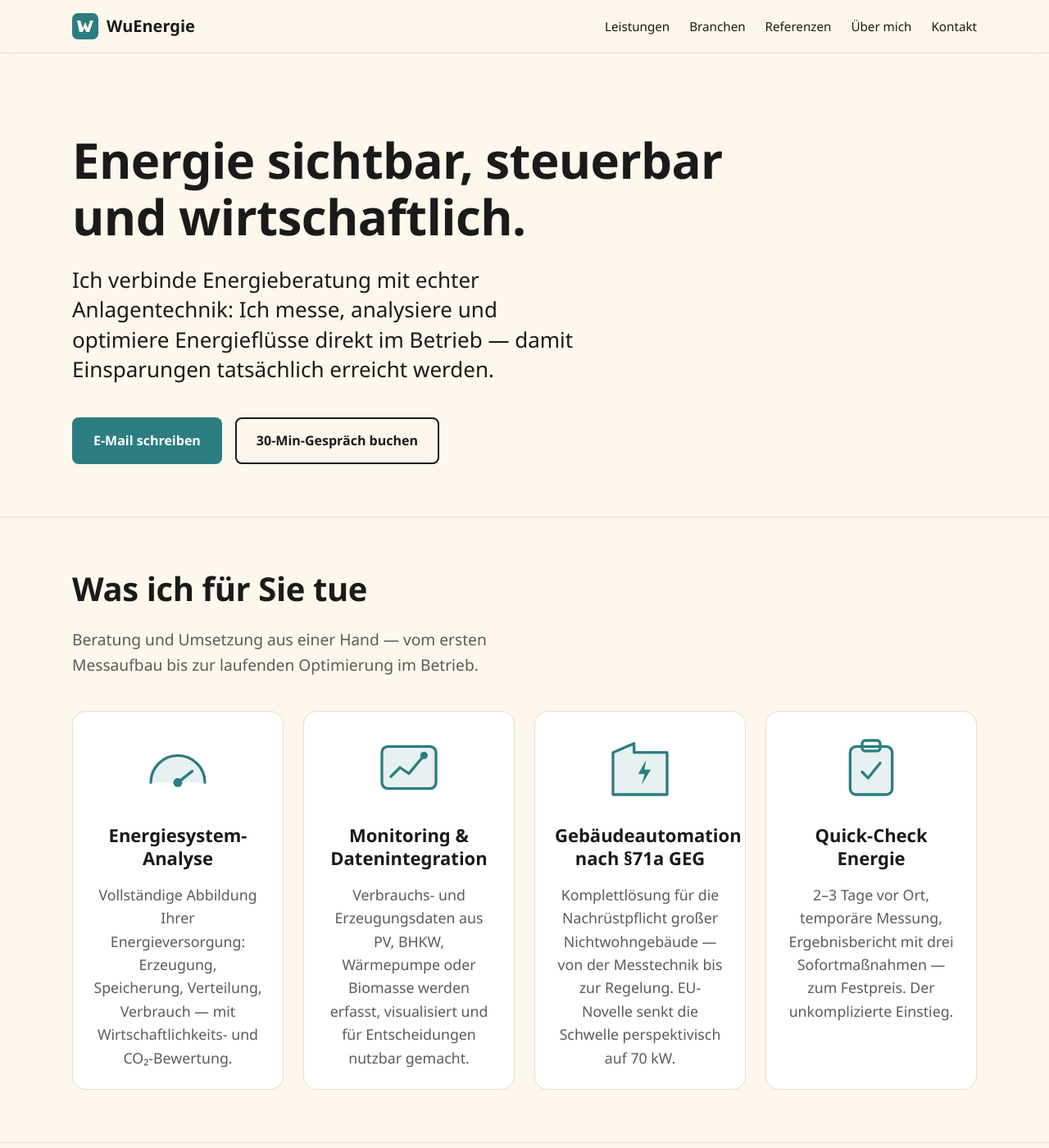
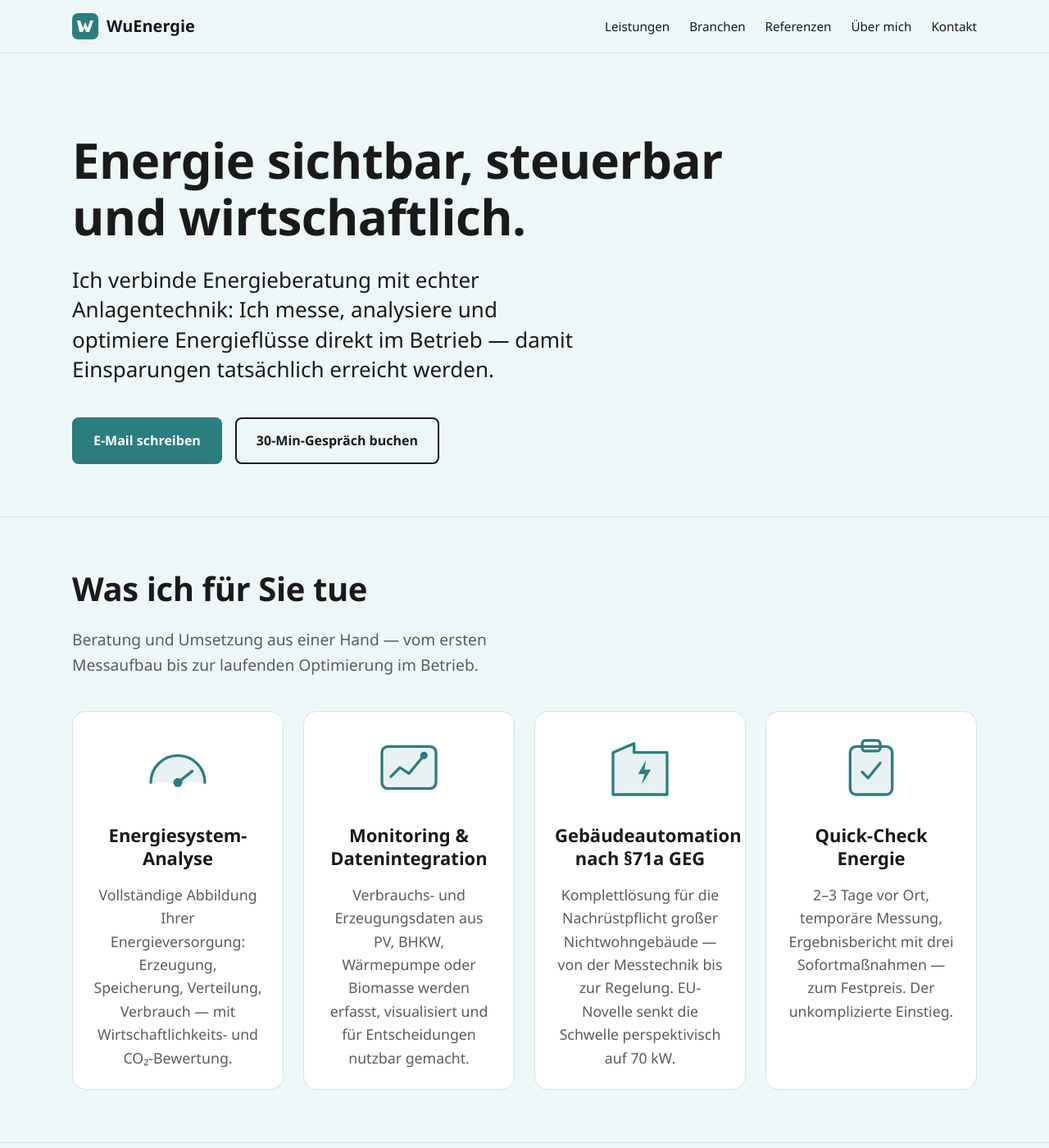
Before and after one commit to wuenergie/wuenergie-site, a Jekyll site: the page built from index.md, in a window 1280 px wide and 1400 px high. Shown: the whole window at 82% size. Built offline with Jekyll 4.4.1, drawn with Linux system fonts in a browser that asks for light colours.

Commit message:
Design: Hintergrundfarbe von Creme auf helles Teal-Blau geändert
--c-bg: #FDF7EC → #EDF7F7
--c-border: #E6DFD0 → #D0E4E4
Header-Backdrop entsprechend angepasst.

Co-Authored-By: Claude Sonnet 4.6 <noreply@anthropic.com>

```diff
--- a/assets/css/style.css
+++ b/assets/css/style.css
@@ -2,11 +2,11 @@
   --c-accent: #2B7D80;
   --c-accent-dark: #1F5A5C;
   --c-accent-soft: #E8F1F1;
-  --c-bg: #FDF7EC;
+  --c-bg: #EDF7F7;
   --c-surface: #FFFFFF;
   --c-ink: #1A1A1A;
   --c-muted: #5B5B5B;
-  --c-border: #E6DFD0;
+  --c-border: #D0E4E4;
 
   --font-sans: "Aptos", "Seravek", "Segoe UI Variable Text", "Segoe UI", Inter, system-ui, -apple-system, "Helvetica Neue", sans-serif;
   --font-display: "Aptos Display", "Aptos", "Seravek", "Segoe UI Variable Display", "Segoe UI", Inter, system-ui, -apple-system, "Helvetica Neue", sans-serif;
@@ -102,7 +102,7 @@ a:hover { color: var(--c-accent); }
 /* Header */
 .site-header {
   border-bottom: 1px solid var(--c-border);
-  background: rgba(253, 247, 236, 0.85);
+  background: rgba(237, 247, 247, 0.85);
   position: sticky;
   top: 0;
   z-index: 10;
```
